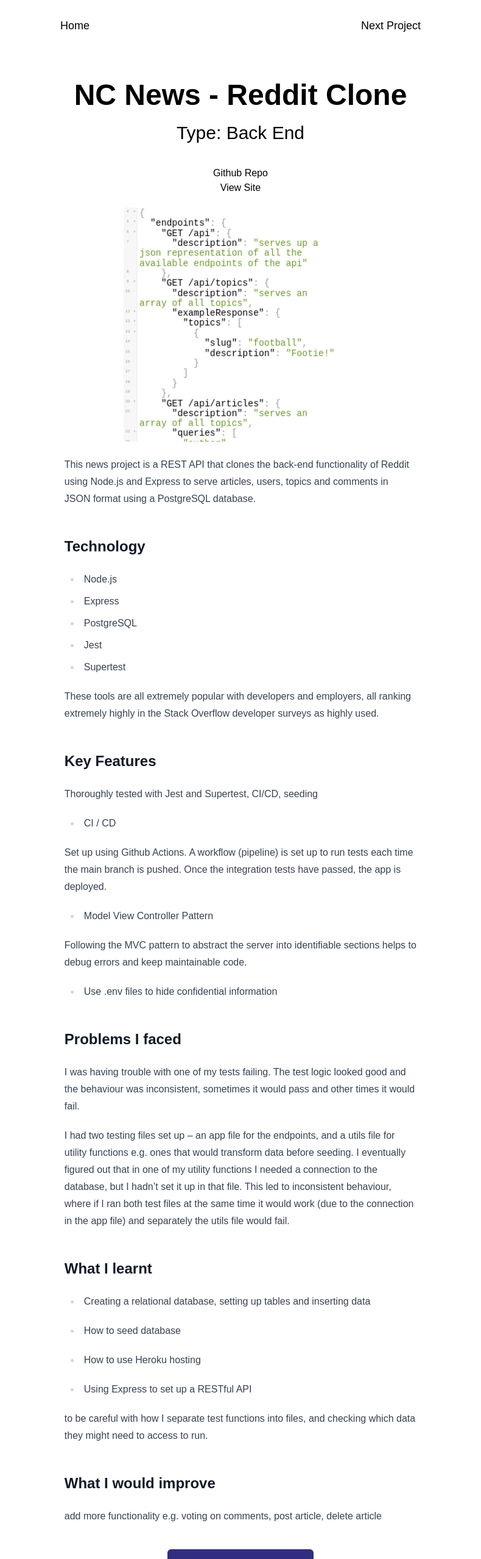
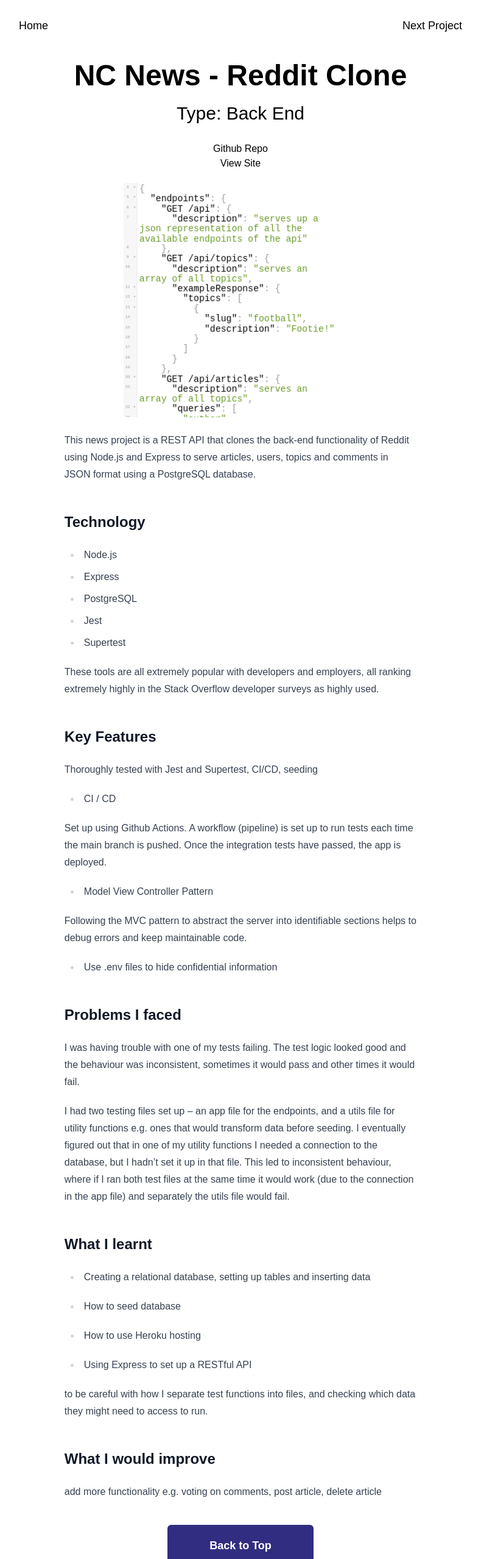
Before and after one commit to benwestondigital/next-portfolio, a Next.js app: page /projects/reddit-back in a window 1280 px wide. Shown: the part 100-2656 px from the top of the page at 61% size, without its empty margins (245-1035 px from the left). Built offline with nearby package versions, Linux system fonts and the light colour scheme.

Commit message:
edit width y margin text sizes

```diff
--- a/pages/projects/[slug].js
+++ b/pages/projects/[slug].js
@@ -49,25 +49,24 @@ const ProjectPage = ({ frontmatter, content, paths }) => {
 
   return (
     <Element id='projectpage' name='projectpage'>
-      <article className='flex flex-col justify-between items-center md:mx-20 px-4 pt-20 md:pt-32 md:p-28'>
-        <div className='flex justify-between w-4/5 mb-10 text-lg'>
+      <article className='flex flex-col justify-between items-center px-4 pt-20 md:pt-28'>
+        <div className='flex justify-between w-4/5 sm:w-2/3 my-4 text-lg'>
           <Link href='/'>
             <a className='cursor-pointer hover:font-semibold'>
               Home
             </a>
           </Link>
-
           <Link href={`/projects/${nextProject}`}>
-            <a className='hover:font-semibold min-w-fit'>Next Project</a>
+            <a className='hover:font-semibold'>Next Project</a>
           </Link>
         </div>
-        <div className='flex flex-col justify-center my-6 items-center text-center h-32'>
+        <div className='flex flex-col justify-center my-4 items-center text-center h-32'>
           <h1 className='mb-5 font-bold text-3xl md:text-5xl min-w-fit'>
             {frontmatter.title}
           </h1>
-          <h2 className='text-2xl md:text-3xl'>Type: {frontmatter.type}</h2>
+          <h2 className='text-xl sm:text-2xl md:text-3xl'>Type: {frontmatter.type}</h2>
         </div>
-        <div className='flex flex-col text-md items-center justify-between md:w-2/3 mb-5'>
+        <div className='flex flex-col items-center justify-between mb-5'>
           <a
             href={frontmatter.github}
             target='_blank'
@@ -108,7 +107,7 @@ const ProjectPage = ({ frontmatter, content, paths }) => {
           smooth={true}
           offset={-100}
           duration={500}
-          className='btn'
+          className='btn mb-4 sm:mb-10'
         >
           Back to Top
         </ScrollLink>
```
